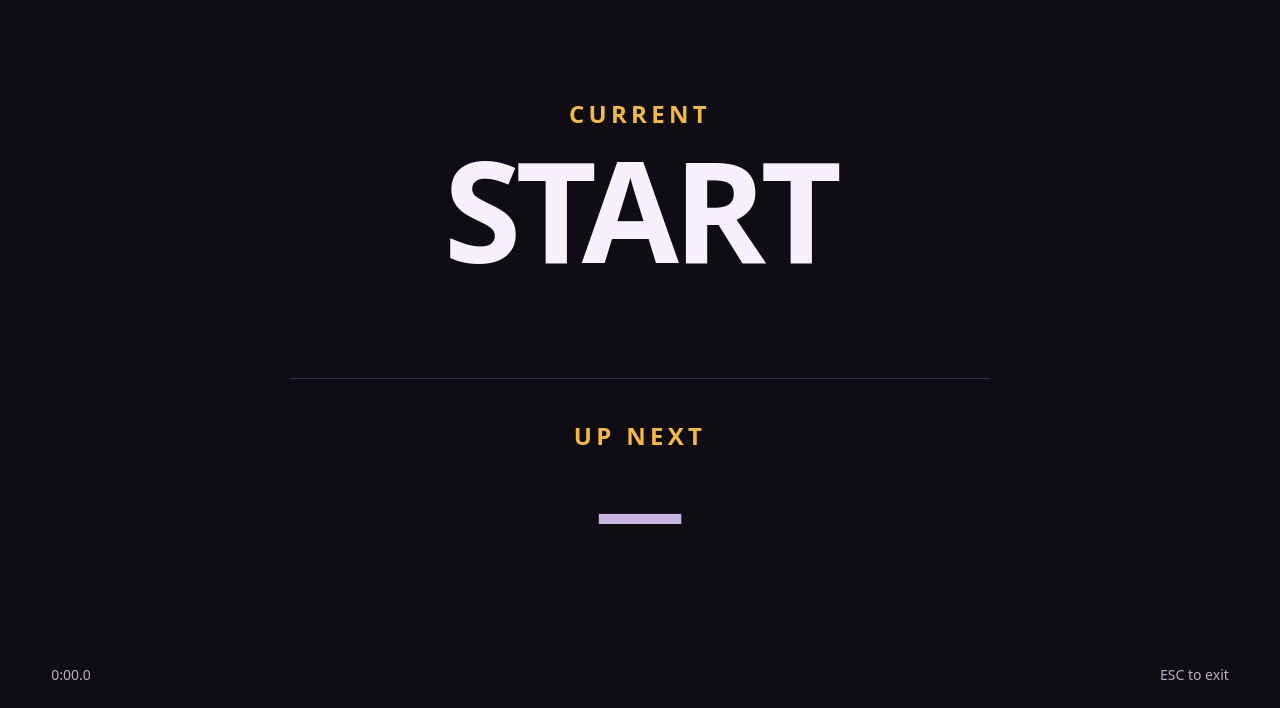
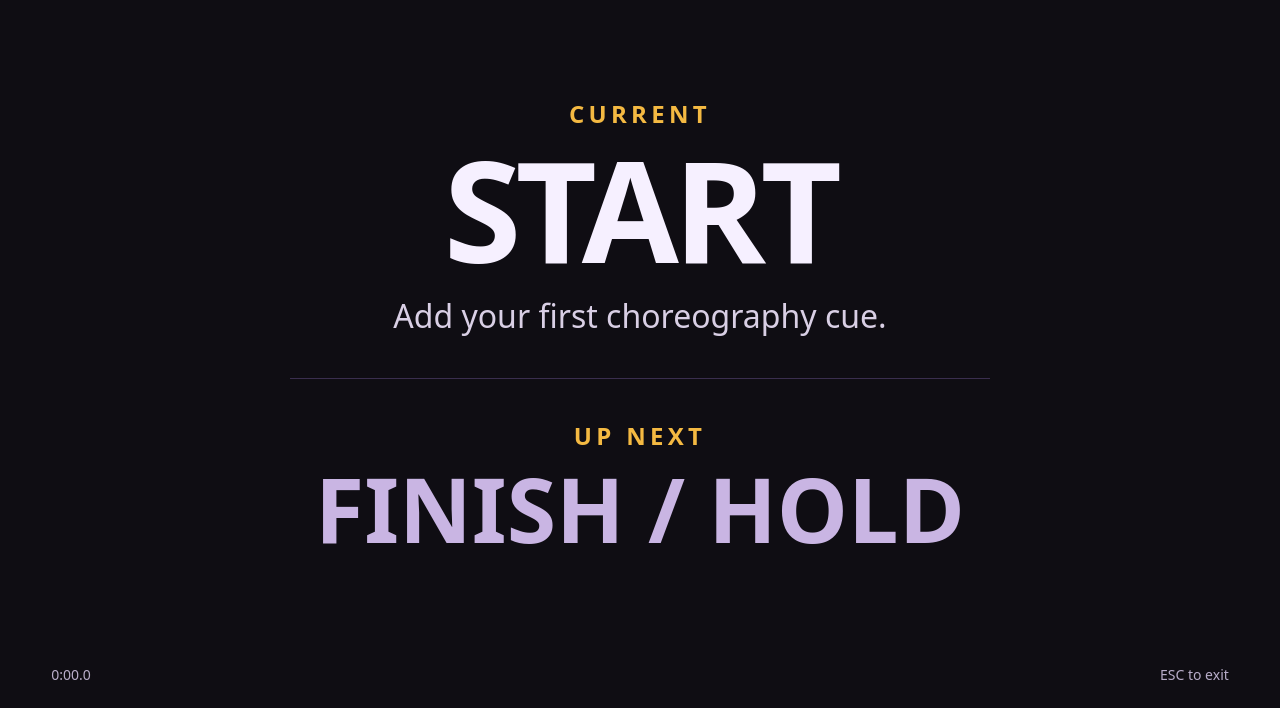
Before and after one commit to erincourville/CueLoop, a plain HTML site: page CueLoop.html in a window 1280 px wide. Both pictures are taken after a click on the button "Pratice Mode". Shown: the part 1014-1722 px from the top of the page. Drawn offline with Linux system fonts and the light colour scheme.

Commit message:
Update CueLoop.html
Fix practice mode cue syncing

```diff
--- a/CueLoop.html
+++ b/CueLoop.html
@@ -413,6 +413,7 @@ $('audioFile').onchange=e=>{const f=e.target.files?.[0];if(!f)return;if(audioObj
 $('newProject').onclick=()=>{if(confirm('Start a new blank project? Export first if you want a backup.')){Object.assign(state,{projectName:'',songTitle:'',artistName:'',bpm:120,firstBeat:0,cues:[{t:0,name:'START',detail:'Add your first choreography cue.'}]});if(audioObjectUrl)URL.revokeObjectURL(audioObjectUrl);audio.removeAttribute('src');audio.load();localStorage.removeItem(STORAGE_KEY);pushInputs();render();$('projectStatus').textContent='New blank project created.'}};
 $('playPause').onclick=()=>audio.paused?audio.play():audio.pause();
 function enterPracticeMode(){
+  updatePracticeMode();
   $('practiceView').classList.add('active');
   $('practiceView').setAttribute('aria-hidden','false');
   document.body.classList.add('practice-active');
@@ -434,6 +435,21 @@ function exitPracticeMode(){
 
 $('practiceMode').onclick=enterPracticeMode;
 $('exitPractice').onclick=exitPracticeMode;
+function updatePracticeMode(){
+  const t=audio.currentTime||0;
+  const idx=activeIndex(t);
+  const current=idx>=0?state.cues[idx]:null;
+  const next=state.cues[idx+1];
+
+  $('practiceCurrent').textContent=current?.name||'—';
+  $('practiceDetail').textContent=current?.detail||'';
+  $('practiceNext').textContent=next?.name||'FINISH / HOLD';
+  $('practiceTime').textContent=fmt(t);
+}
+
+audio.addEventListener('timeupdate',updatePracticeMode);
+audio.addEventListener('seeked',updatePracticeMode);
+audio.addEventListener('play',updatePracticeMode);
 
 document.addEventListener('keydown',e=>{
   if(e.key==='Escape' && $('practiceView').classList.contains('active')){
```
